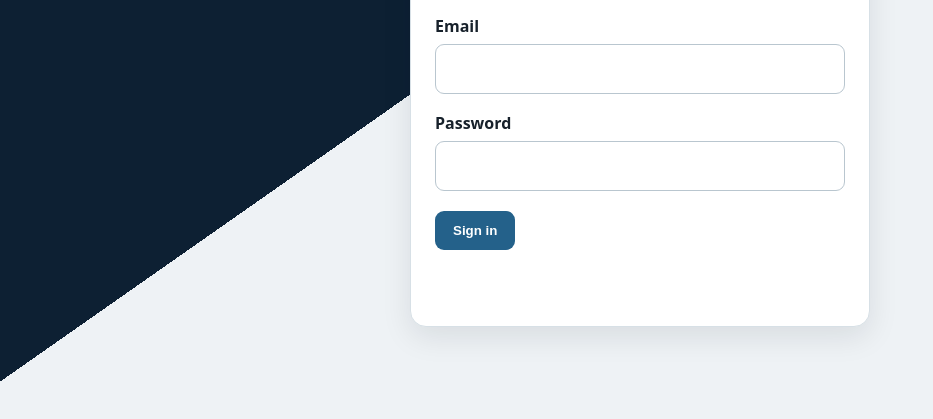
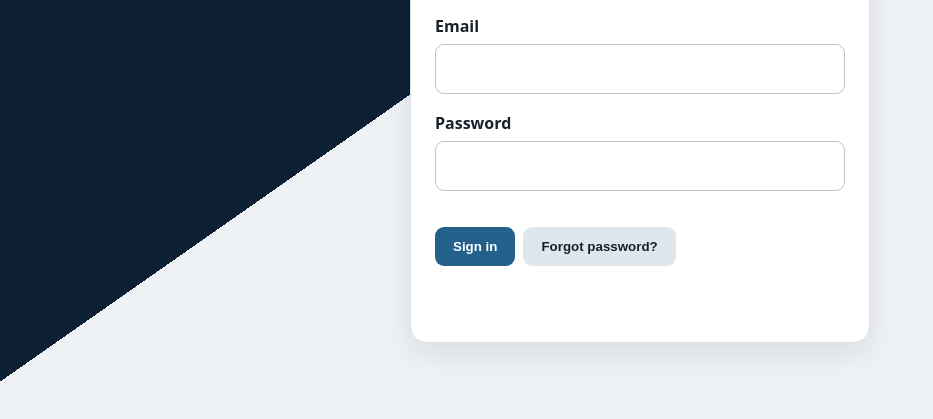
Before and after one commit to fearincognito/forged-field-pm-tracker-v3, a plain HTML site: page index.html in a window 1280 px wide. Shown: the part 195-614 px from the top of the page, without its empty margins (0-933 px from the left). Drawn offline with nearby package versions, Linux system fonts and the light colour scheme; no server answers.

Commit message:
Load forgot-password and password recovery flow

```diff
--- a/index.html
+++ b/index.html
@@ -139,6 +139,7 @@
 <script src="form_navigation.js"></script>
 <script src="filter_actions.js"></script>
 <script src="equipment_photos.js"></script>
+<script src="password_reset.js"></script>
 <script src="invite_setup.js"></script>
 
 </body>
```
